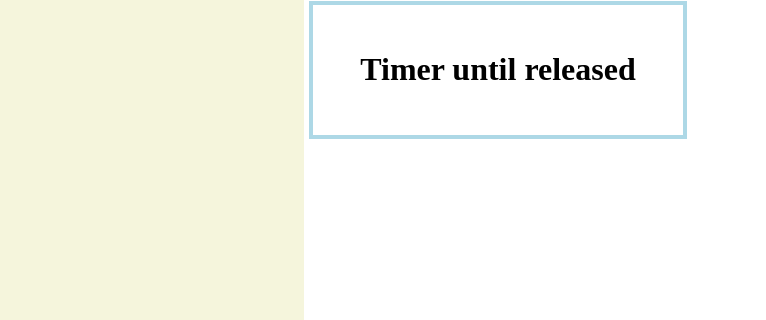
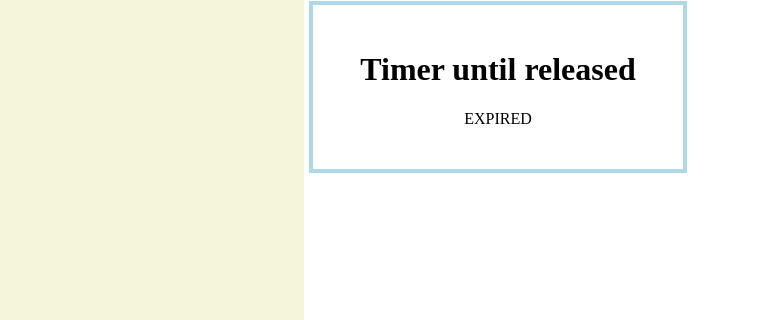
Before and after one commit to unblockedplayablegames/megazone, a plain HTML site: page index.html in a window 1280 px wide. Shown: the part 330-650 px from the top of the page, 514-1280 px from the left. Drawn offline with Linux system fonts and the light colour scheme.

Commit message:
Update index.html

```diff
--- a/index.html
+++ b/index.html
@@ -60,6 +60,39 @@ Unblocked Games
  </div>
  <div class="divs pad" style="text-align: center;">
   <h1>Timer until released</h1>
+  <!-- Display the countdown timer in an element -->
+<p id="demo"></p>
+
+<script>
+// Set the date we're counting down to
+var countDownDate = new Date("5 OCT, 2019 7:30:00").getTime();
+
+// Update the count down every 1 second
+var x = setInterval(function() {
+
+  // Get today's date and time
+  var now = new Date().getTime();
+
+  // Find the distance between now and the count down date
+  var distance = countDownDate - now;
+
+  // Time calculations for days, hours, minutes and seconds
+  var days = Math.floor(distance / (1000 * 60 * 60 * 24));
+  var hours = Math.floor((distance % (1000 * 60 * 60 * 24)) / (1000 * 60 * 60));
+  var minutes = Math.floor((distance % (1000 * 60 * 60)) / (1000 * 60));
+  var seconds = Math.floor((distance % (1000 * 60)) / 1000);
+
+  // Display the result in the element with id="demo"
+  document.getElementById("demo").innerHTML = days + "d " + hours + "h "
+  + minutes + "m " + seconds + "s ";
+
+  // If the count down is finished, write some text
+  if (distance < 0) {
+    clearInterval(x);
+    document.getElementById("demo").innerHTML = "EXPIRED";
+  }
+}, 1000);
+</script>
 
  </div>
 </body>
```
